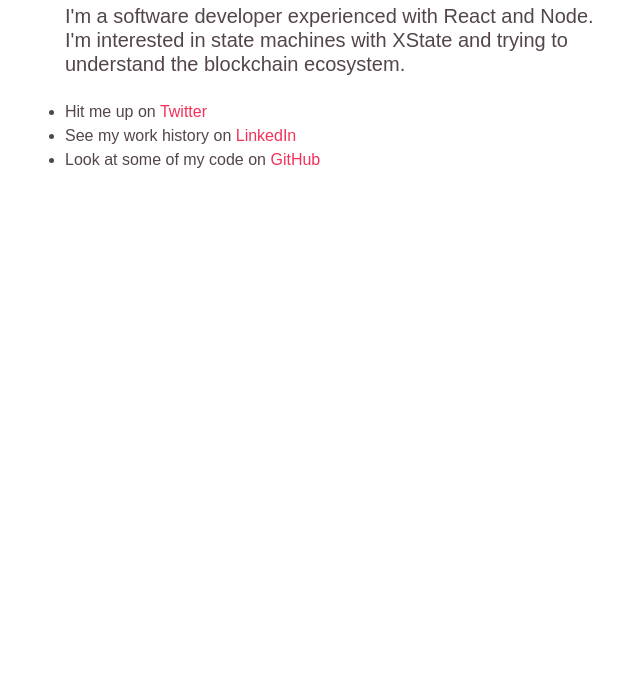
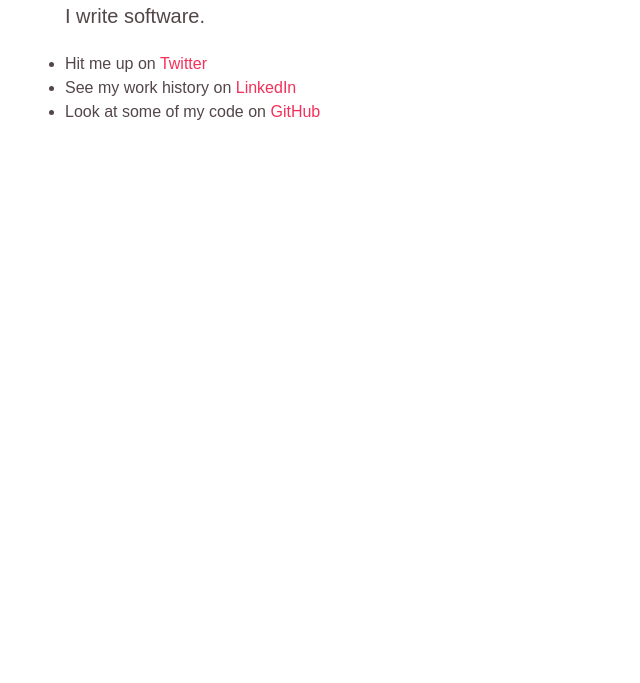
Before and after one commit to ncko/ncko.github.io, a plain HTML site: page index.html in a window 1280 px wide. Shown: the part 117-800 px from the top of the page, without its empty margins (1-641 px from the left). Drawn offline with Linux system fonts and the light colour scheme.

Commit message:
update lead

```diff
--- a/index.html
+++ b/index.html
@@ -203,8 +203,7 @@
 
     <main>
         <div class="hover-highlight d:inline-block">
-            <p class="lead">I'm a software developer experienced with React and Node. I'm interested
-                in state machines with XState and trying to understand the blockchain ecosystem.</p>
+            <p class="lead">I write software.</p>
         </div>
         <ul class="hover-highlight">
             <li>Hit me up on <a href="https://twitter.com/_ncko">Twitter</a></li>
```
